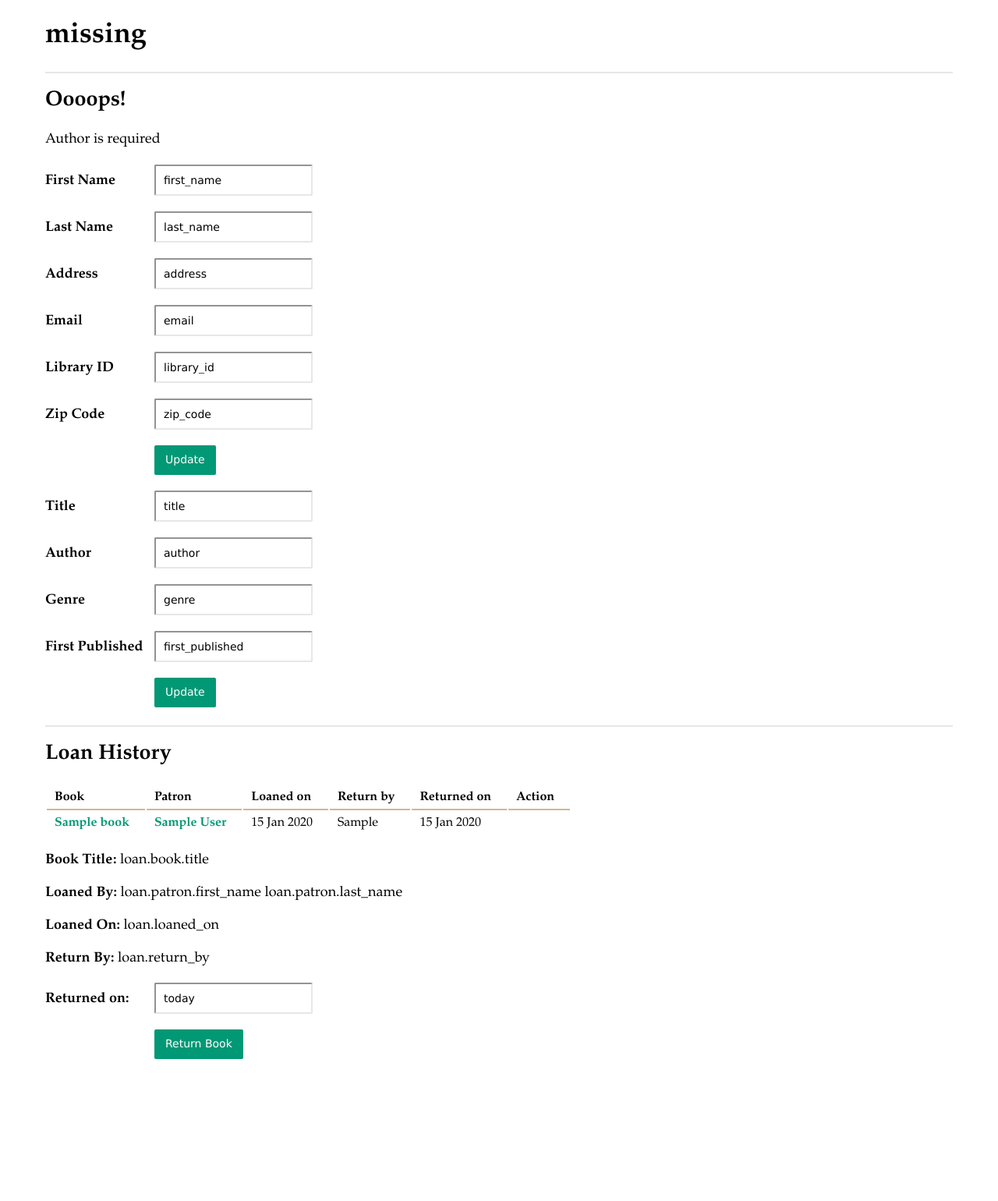
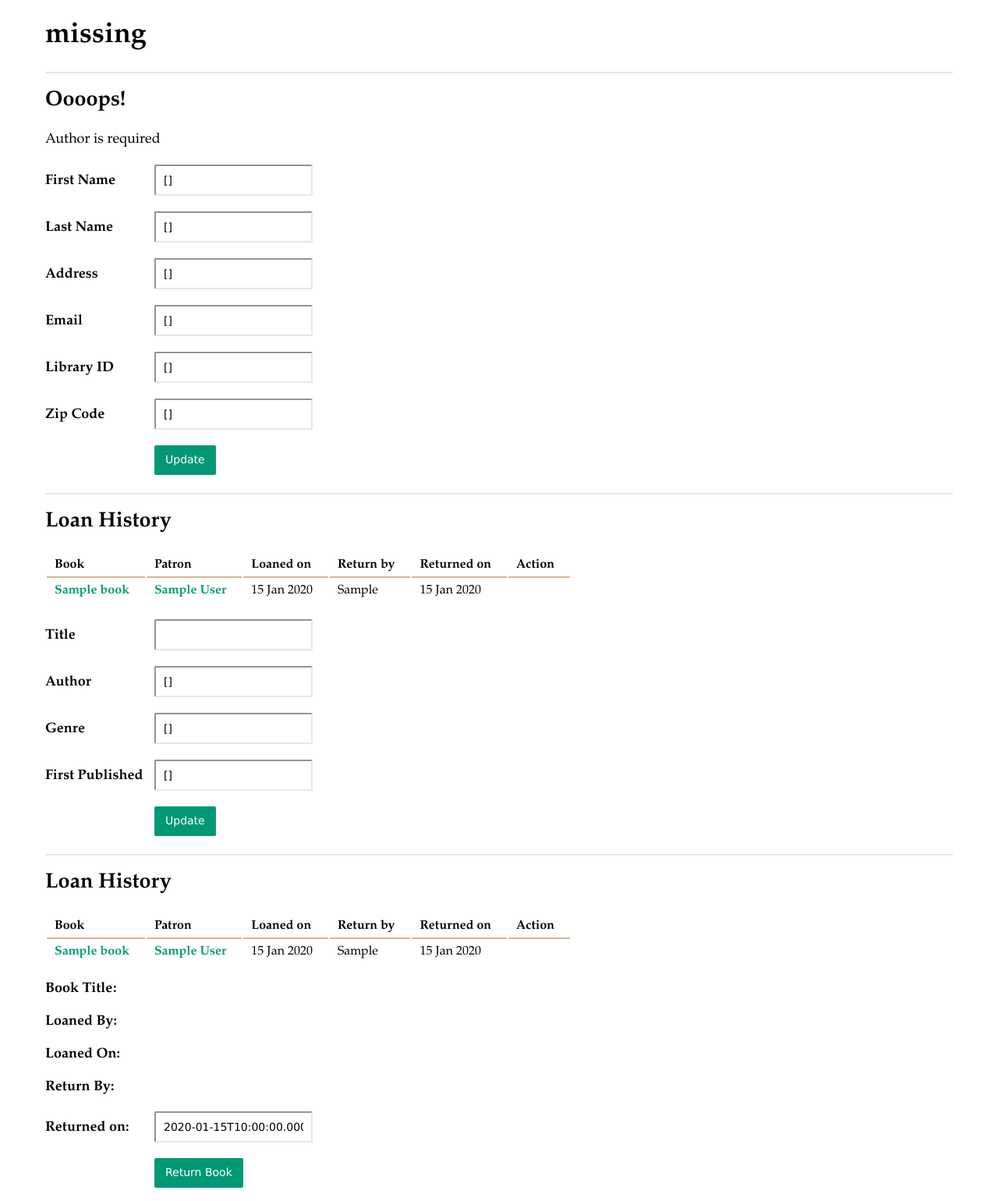
Before and after one commit to EdgarSpickerman/FSP10-LibraryManager, a Node project: template views/details.pug in a window 1280 px wide. Shown: the part 93-1633 px from the top of the page at 78% size. Before the commit the page ends 1451 px from the top, so only its background shows below. Run offline with Node 20 templates, Linux system fonts and the light colour scheme; the template is opened without the code that fills it: most values are stand-ins (such as "Sample title", 1, 10 or a date in 2020); some libraries are stand-ins or nearby versions.

Commit message:
set up the detail routes

```diff
--- a/views/details.pug
+++ b/views/details.pug
@@ -1,9 +1,16 @@
 extends layout
 block Content
   include partials/formError
-  include partials/forms/patronForm
-  include partials/forms/bookForm
-  h2 Loan History
-  include partials/tables/loanTable
 
-  include partials/forms/returnForm
+  if(patron && loans)
+    include partials/forms/patronForm
+    h2 Loan History
+    include partials/tables/loanTable
+
+  if(book && loans)
+    include partials/forms/bookForm
+    h2 Loan History
+    include partials/tables/loanTable
+
+  if(loan)
+    include partials/forms/returnForm
--- a/views/partials/forms/bookForm.pug
+++ b/views/partials/forms/bookForm.pug
@@ -1,15 +1,15 @@
 form
   p
     label(for='title') Title
-    input#title(type='text', value='title', name='title')
+    input#title(type='text', value=book.title, name='title')
   p
     label(for='author') Author
-    input#author(type='text', value='author', name='author')
+    input#author(type='text', value=book.author, name='author')
   p
     label(for='genre') Genre
-    input#genre(type='text', value='genre', name='genre')
+    input#genre(type='text', value=book.genre, name='genre')
   p
     label(for='first_published') First Published
-    input#first_published(type='text', value='first_published', name='first_published')
+    input#first_published(type='text', value=book.first_published, name='first_published')
   p
     input(type='submit', value='Update')
--- a/views/partials/forms/patronForm.pug
+++ b/views/partials/forms/patronForm.pug
@@ -1,21 +1,21 @@
 form
   p
     label(for='first_name') First Name
-    input#first_name(type='text', value='first_name', name='first_name')
+    input#first_name(type='text', value=patron.first_name, name='first_name')
   p
     label(for='last_name') Last Name
-    input#last_name(type='text', value='last_name', name='last_name')
+    input#last_name(type='text', value=patron.last_name, name='last_name')
   p
     label(for='address')  Address
-    input#address(type='text', value='address', name='address')
+    input#address(type='text', value=patron.address, name='address')
   p
     label(for='email') Email
-    input#email(type='text', value='email', name='email')
+    input#email(type='text', value=patron.email, name='email')
   p
     label(for='library_id') Library ID
-    input#library_id(type='text', value='library_id', name='library_id')
+    input#library_id(type='text', value=patron.library_id, name='library_id')
   p
     label(for='zip_code') Zip Code
-    input#zip_code(type='text', value='zip_code', name='zip_code')
+    input#zip_code(type='text', value=patron.zip_code, name='zip_code')
   p
     input(type='submit', value='Update')
--- a/views/partials/forms/returnForm.pug
+++ b/views/partials/forms/returnForm.pug
@@ -1,18 +1,18 @@
 p
   strong Book Title:
-  | loan.book.title
+  | #{loan.book.title}
 p
   strong Loaned By:
-  | loan.patron.first_name loan.patron.last_name
+  | #{loan.patron.first_name} #{loan.patron.last_name}
 p
   strong Loaned On:
-  | loan.loaned_on
+  | #{loan.loaned_on}
 p
   strong Return By:
-  | loan.return_by
+  | #{loan.return_by}
 form
   p
     label(for='returned_on') Returned on:
-    input#returned_on(type='text', value='today',  name='returned_on')
+    input#returned_on(type='text', value=today,  name='returned_on')
   p
     input(type='submit', value='Return Book')
--- a/views/partials/tables/bookTable.pug
+++ b/views/partials/tables/bookTable.pug
@@ -10,7 +10,7 @@
       each book in books
         tr
           td
-            a(href=`/details/books/#{book.id}`) #{book.title}
+            a(href=`/details/books/${book.id}`) #{book.title}
           td #{book.author}
           td #{book.genre}
           td #{book.first_published}
```
Also changed, not shown: routes/index.js (+26 -12 lines).
